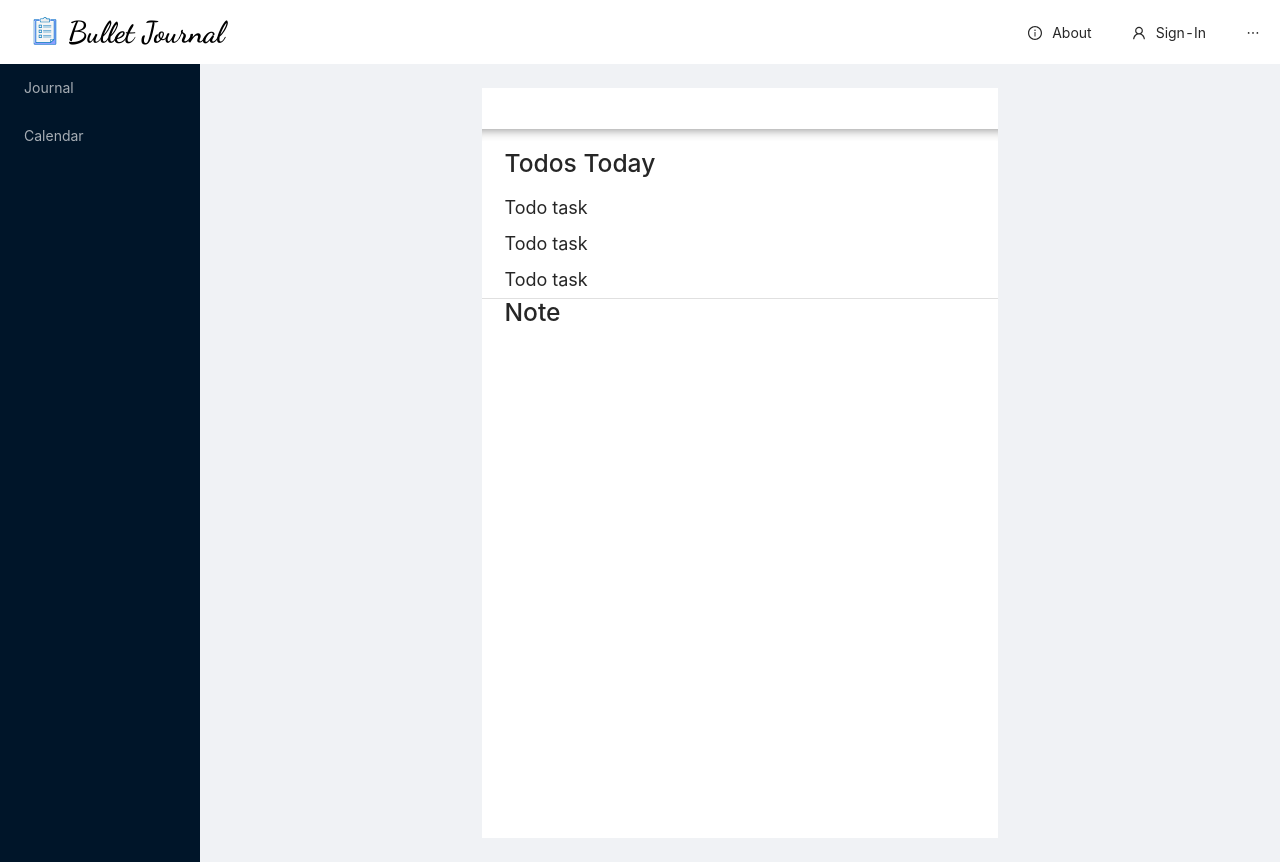
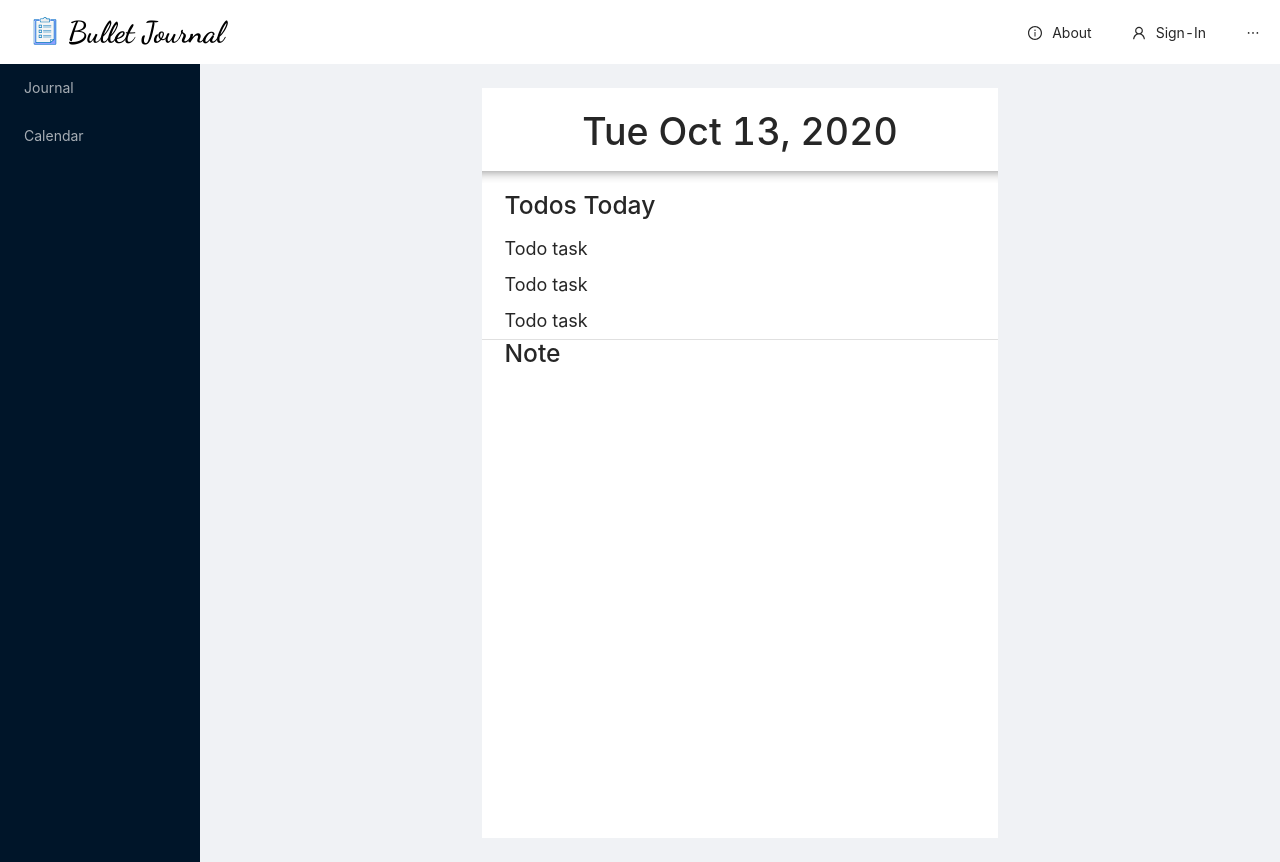
Before and after one commit to fengruigan/bullet-journal, a React (Create React App) app: page / in a window 1280 px wide. Built offline with nearby package versions, Linux system fonts and the light colour scheme.

Commit message:
redirect to date from calendar

```diff
--- a/src/App.js
+++ b/src/App.js
@@ -1,15 +1,39 @@
-import React from "react";
+import React, { Component } from "react";
 import Navbar from "./components/navbar";
 import Sidebar from "./components/sidebar";
 import Journal from "./components/journal/journal";
 // import Calendar from "./components/calendar/calendar";
 import { Layout, Calendar } from "antd";
-import { BrowserRouter as Router, Switch, Route } from "react-router-dom";
+import {
+	BrowserRouter as Router,
+	Switch,
+	Route,
+	Redirect,
+} from "react-router-dom";
 import "./css/App.css";
 
 const { Content } = Layout;
 
-function App() {
+class APP extends Component {
+	state = {
+		// onSelectCalender: this.onSelectCalender.bind(this),
+		redirect: [false, "#"],
+	};
+	onSelectCalender = (value) => {
+		let dates = String(value._d).split(" ");
+		let date = dates[0];
+		for (let i = 1; i < 4; i++) {
+			date = date + " " + dates[i];
+		}
+		let redirect = [true, date];
+		this.setState({ redirect });
+	};
+	redirect(state) {
+		if (state[0] === true) {
+			return <Redirect to={"/" + state[1]} />;
+		}
+	}
+	render() {
 		return (
 			<Router>
 				<Layout>
@@ -18,17 +42,15 @@ function App() {
 					<Layout>
 						<Sidebar />
 						<Content style={{ padding: 24 }}>
+							{this.redirect(this.state.redirect)}
 							<Switch>
 								<Route path="/calendar">
 									<Calendar
-									onSelect={(value) => {
-										console.log(value._d);
-									}}
+										onSelect={this.onSelectCalender}
 									/>
 								</Route>
+								<Route path="/:date" component={Journal} />
 								<Route path="/" component={Journal} />
-							{/* <Route path="/calendar" component={Calendar} />
-							<Route path="/" component={Journal} /> */}
 							</Switch>
 						</Content>
 					</Layout>
@@ -36,5 +58,32 @@ function App() {
 			</Router>
 		);
 	}
+}
 
-export default App;
+export default APP;
+
+// function App() {
+// 	return (
+// 		<Router>
+// 			<Layout>
+// 				<Navbar collapsed={false} />
+// 				<Navbar collapsed={true} />
+// 				<Layout>
+// 					<Sidebar />
+// 					<Content style={{ padding: 24 }}>
+// 						<Switch>
+// 							<Route path="/calendar">
+// 								<Calendar onSelect={this.onSelectCalender}/>
+// 							</Route>
+// 							<Route path="/" component={Journal} />
+// 							{/* <Route path="/calendar" component={Calendar} />
+// 							<Route path="/" component={Journal} /> */}
+// 						</Switch>
+// 					</Content>
+// 				</Layout>
+// 			</Layout>
+// 		</Router>
+// 	);
+// }
+
+// export default App;
--- a/src/components/journal/journal.jsx
+++ b/src/components/journal/journal.jsx
@@ -1,22 +1,33 @@
 import React, { Component } from "react";
 // import CreateTask from "./createTask";
 import Todo from "./todo";
-// import getDate from "../../util/getDate";
+import getDate from "../../util/getDate";
 import "../../css/journal/journal.css";
 
 class Page extends Component {
-	state = {};
+	state = {
+		date: "1",
+	};
 	componentDidMount() {
-		// console.log(this.props);
 		// if (Object.keys(this.props.match.params).length === 0) {
 		// 	console.log("at home");
 		// }
+		// let date = getDate();
+		// this.setState({ date });
 	}
+	renderDate = (params) => {
+		if (params.date !== undefined) {
+			return params.date;
+		} else {
+			return getDate();
+		}
+	};
 	render() {
 		return (
 			<div className="journal">
-				<h1 className="date">{this.props.date}</h1>
-				{/* <h1 className="date">Oct. 2, 2020</h1> */}
+				<h1 className="date">
+					{this.renderDate(this.props.match.params)}
+				</h1>
 				<hr className="wide-divider" />
 				<div className="todo-list">
 					<h5>Todos Today</h5>
--- a/src/util/getDate.js
+++ b/src/util/getDate.js
@@ -1,3 +1,5 @@
+// This function returns a date string to display on top of the journal page
+
 function getDate(param) {
 	let d;
 	if (arguments.length === 0) {
@@ -13,40 +15,40 @@ function getDate(param) {
 	let year = d.getFullYear();
 	switch (month) {
 		case 0:
-            month = "Jan.";
+			month = "Jan";
 			break;
 		case 1:
-            month = "Feb.";
+			month = "Feb";
 			break;
 		case 2:
-            month = "Mar.";
+			month = "Mar";
 			break;
 		case 3:
-            month = "Apr.";
+			month = "Apr";
 			break;
 		case 4:
 			month = "May";
 			break;
 		case 5:
-            month = "Jun.";
+			month = "Jun";
 			break;
 		case 6:
-            month = "Jul.";
+			month = "Jul";
 			break;
 		case 7:
-            month = "Aug.";
+			month = "Aug";
 			break;
 		case 8:
-            month = "Sep.";
+			month = "Sep";
 			break;
 		case 9:
-            month = "Oct.";
+			month = "Oct";
 			break;
 		case 10:
-            month = "Nov.";
+			month = "Nov";
 			break;
 		case 11:
-            month = "Dec.";
+			month = "Dec";
 			break;
 		default:
 			month = "NaN";
```
Lines whose indentation alone changed are shown as unchanged.
